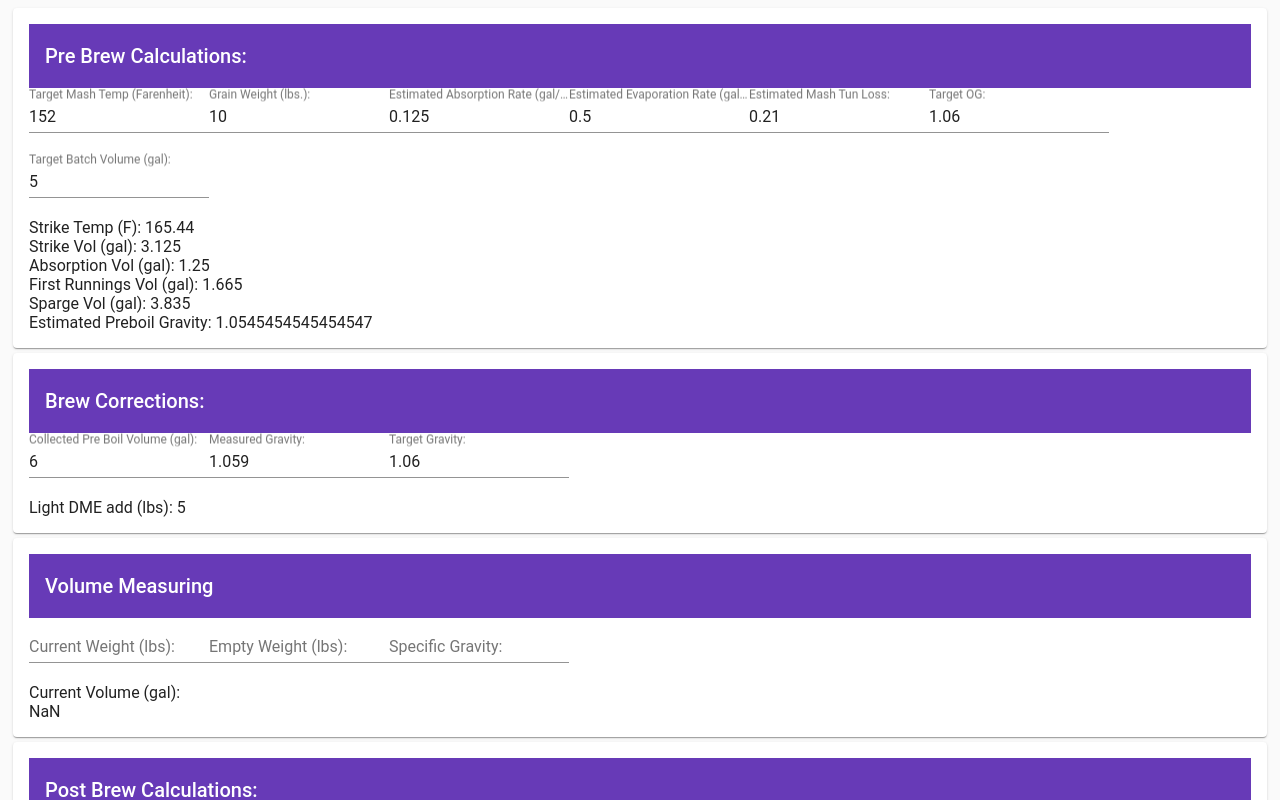
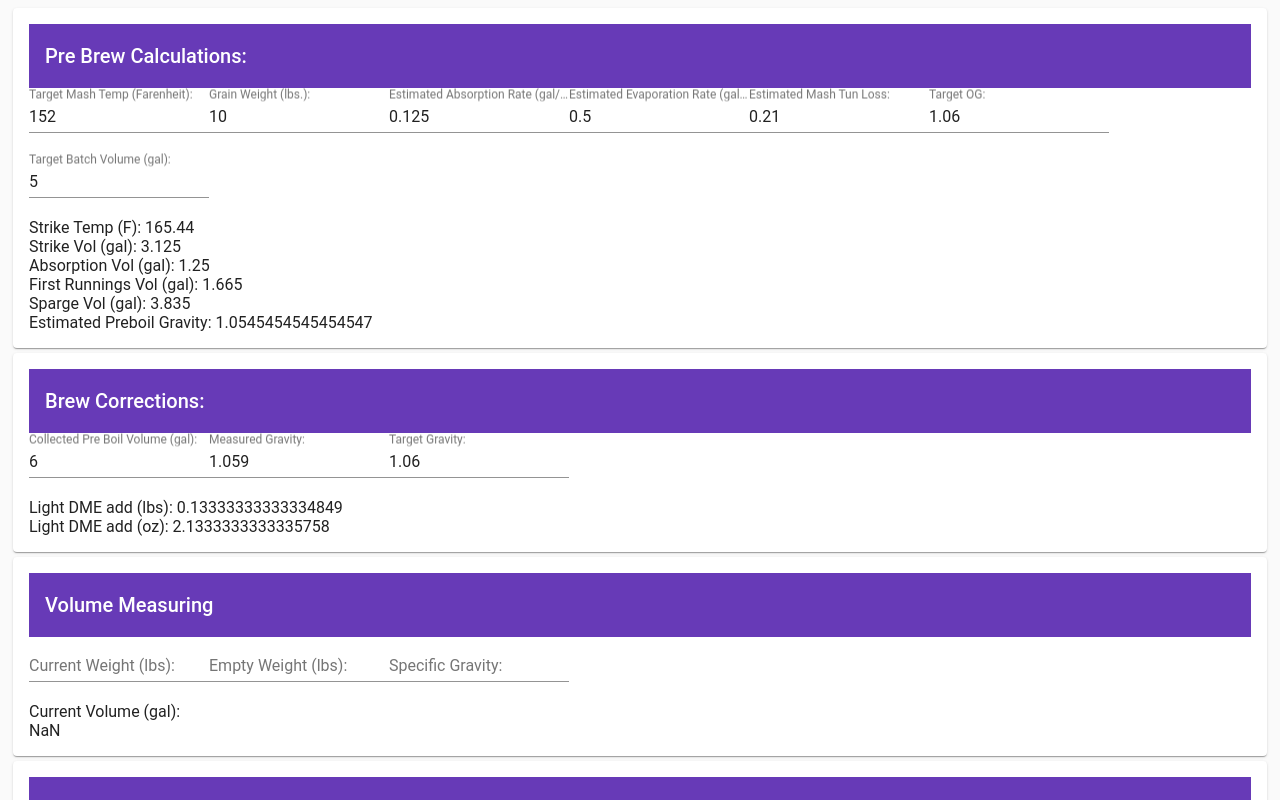
Before and after one commit to demarcot/brew-sidekick, an Angular app: page / in a window 1280 px wide. Shown: the top 800 px of the page. Built offline with nearby package versions, Linux system fonts and the light colour scheme.

Commit message:
Tom - Updated gravity correction equation.

```diff
--- a/src/app/landing/landing.component.html
+++ b/src/app/landing/landing.component.html
@@ -85,8 +85,8 @@
     </div>
 
     <div>
-        <div *ngIf='isLT(measuredGrav.value, targetGrav.value)' >Light DME add (lbs): {{dmeAdd}}</div>
-        <div *ngIf='isGT(measuredGrav.value, targetGrav.value)' >Extra boil time (mins): {{extraBoilMins}}</div>
+        <div>Light DME add (lbs): {{dmeAdd}}</div>
+        <div>Light DME add (oz): {{dmeAdd*16}}</div>
     </div>
 </mat-card>
 
--- a/src/app/landing/landing.component.ts
+++ b/src/app/landing/landing.component.ts
@@ -38,15 +38,12 @@ export class LandingComponent implements OnInit {
 
     // Brew Corrections
     // - Raise Pre Boil Grav
-    // - Lower Pre Boil Grav
     public collectedPreboilVol = new FormControl(6);
     public measuredGrav = new FormControl(1.059);
     public targetGrav = new FormControl(1.060);
     // Weight of addition = (Volume of wort * (Target gravity – Measured gravity)) / Extract potential points of addition
     // Light DME Potential Extract: 1.045
     public dmeAdd: number;
-    // Increase (or decrease) in boiling time in minutes = (Pre-boil volume * (Target pre-boil gravity points – Actual pre-boil gravity points) * 60) / (Target pre-boil gravity points * Boiling losses per hour)
-    public extraBoilMins: number;
 
     // Volume Measuring
     // Assuming holding pot and standing on scale
@@ -111,12 +108,12 @@ export class LandingComponent implements OnInit {
         this.preboilVol = 0+this.batchVol.value + 1*this.evapRate.value;
         this.firstRunningsVol = this.strikeVol - (this.absVol + this.mashTunLoss.value);
         this.spargeVol = this.preboilVol - this.firstRunningsVol;
-        let targetSG = (this.targetOg.value-1)*1000;
+        let targetSG = this.convertToPts(this.targetOg.value);
         let preboilSG = (targetSG*this.batchVol.value)/this.preboilVol;
-        this.estPreboilGrav = (preboilSG/1000.0)+1.0;
+        this.estPreboilGrav = this.convertToGrav(preboilSG);
 
-        this.dmeAdd = 5;
-        this.extraBoilMins = 5;
+        // Weight of addition = (Volume of wort * (Target gravity – Measured gravity)) / Extract potential points of addition
+        this.dmeAdd = (this.collectedPreboilVol.value * (this.convertToPts(this.targetGrav.value) - this.convertToPts(this.measuredGrav.value)))/45;
 
         this.currVol = (this.currWeight.value - this.emptyWeight.value)/(8.32 * this.specificGrav.value);
 
@@ -131,4 +128,12 @@ export class LandingComponent implements OnInit {
     public isLT(a: any, b: any): boolean {
         return a < b;
     }
+
+    private convertToPts(grav: number) {
+        return (grav-1.0) * 1000;
+    }
+
+    private convertToGrav(pts: number) {
+        return (pts/1000.0) + 1.0;
+    }
 }
```
